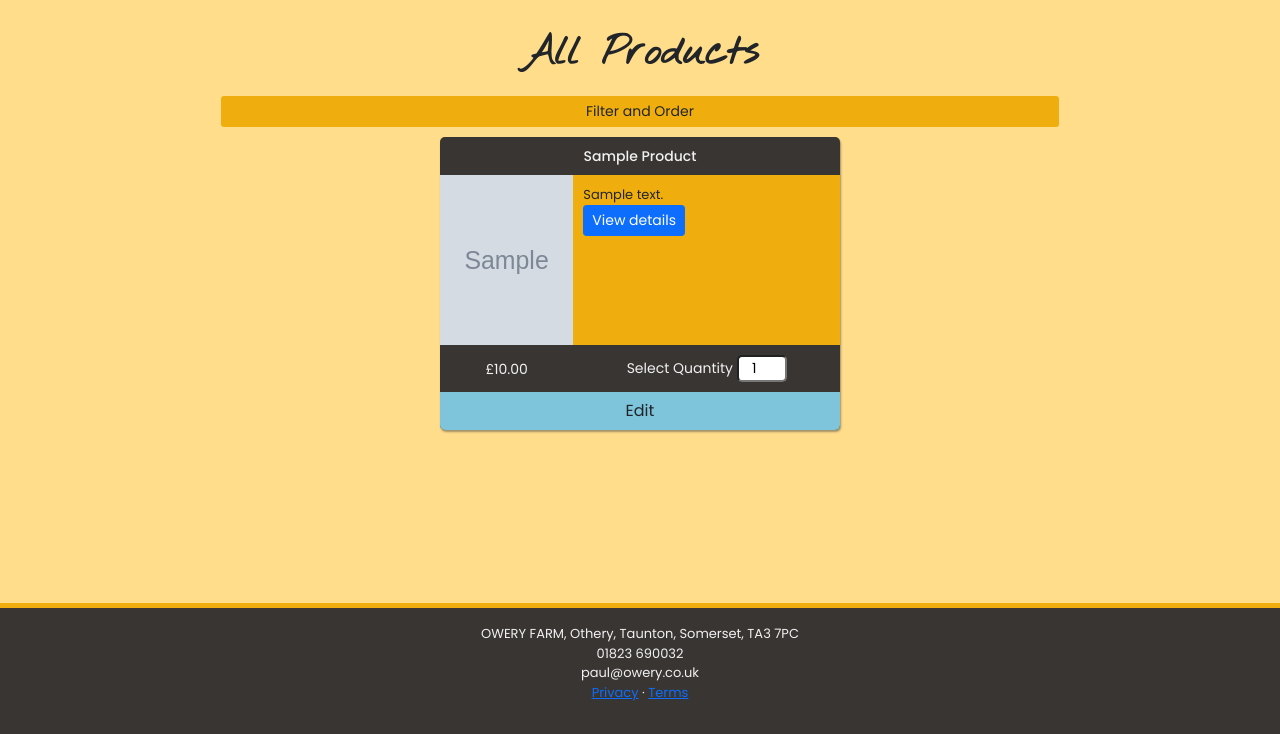
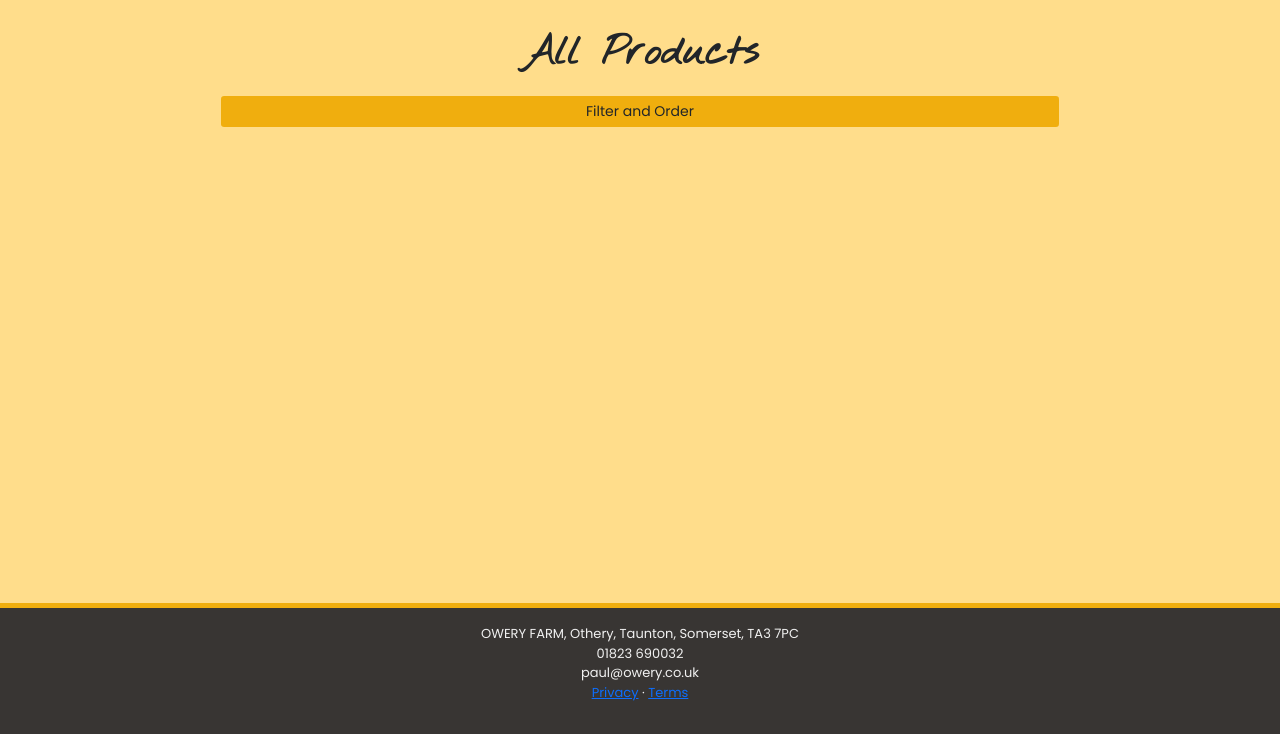
Before and after one commit to PaulWheatcroft/owery-joinery, a Django app: page /products/ in a window 1280 px wide. Shown: the part 66-800 px from the top of the page. Run offline with Django 3.2, Linux system fonts and the light colour scheme; a user stored in the database is signed in; tables that the repository leaves empty hold one stand-in row (values such as "Sample post"); grey boxes marked "Sample" are stand-in pictures; some libraries are stand-ins or nearby versions.

Commit message:
implement is_offer and is_discontinued template logic

```diff
--- a/admin_tools/views.py
+++ b/admin_tools/views.py
@@ -16,11 +16,15 @@ def get_orders(request):
     selected_status = '0'
 
     if request.method == 'POST':
+        # The post contains filter informtion for the list of orders
+        # this is text and or a status
         text = request.POST.get('search-order-text')
         status = request.POST.get('search-status')
         selected_status = status
 
         if text == '' and status == '0':
+            messages.error(request, "You need to enter some text or\
+                select a status before searching")
             orders = all_orders
         elif status == '0':
             searched_orders = Order.objects.filter(
--- a/products/templates/products/edit-product.html
+++ b/products/templates/products/edit-product.html
@@ -11,7 +11,8 @@
             <form action="#" method="POST" id="edit-product-form" enctype="multipart/form-data">
                 {% csrf_token %}
                 {{ form | crispy }}
-                <button type="submit" class="btn btn-primary top-margin">Edit Product</button>
+                <a href="{% url 'filtered_products' edit_product_details.category.id  %}" class="btn btn-secondary top-margin">Back to {{ edit_product_details.category.friendly_name }}</a>
+                <button type="submit" class="btn btn-success top-margin">Save Changes</button>
                 <a href="{% url 'delete_product' edit_product_details.id %}" class="btn btn-danger top-margin">Delete Product</a>
             </form>
         </div>
--- a/products/templates/products/product-details.html
+++ b/products/templates/products/product-details.html
@@ -18,7 +18,11 @@
                 </div>
                 <div class="col-12">
                     <p>{{ product.description|linebreaks }}</p>
+                    {% if product.is_offer %}
+                    <h4><i class="fas fa-star"></i> Special offer price of £{{ product.price }}</h4>
+                    {% else %}
                     <h4>£{{ product.price }}</h4>
+                    {% endif %}
                     <form action="{% url 'add_to_cart' product.id %}" method="POST" class="form">
                         {% csrf_token %}
 
--- a/products/templates/products/products.html
+++ b/products/templates/products/products.html
@@ -104,6 +104,7 @@
             <!-- display products -->
             <div class="row justify-content-around top-margin">
                 {% for product in products %}
+                {% if not product.is_discontinued %}
                 <div class="card col-12 product">
                     <div class="row">
                         <div class="col product-name">
@@ -122,8 +123,11 @@
                         {% endif %}
                         <div class="col-8">
                             <p class="card-text">{{ product.description|truncatewords:25 }}<br>
-                                <a class="btn btn-sm btn-primary" href="{% url 'product_details' product.id %}">View
-                                    details</a>
+                                {% if product.is_offer %}
+                                <a class="btn btn-sm btn-danger" href="{% url 'product_details' product.id %}">Special Offer! View details</a>
+                                {% else %}
+                                <a class="btn btn-sm btn-primary" href="{% url 'product_details' product.id %}">View details</a>
+                                {% endif %}
                             </p>
 
                         </div>
@@ -153,6 +157,7 @@
                         </div>
                     </form>
                 </div>
+                {% endif %}
                 {% endfor %}
             </div>
 
--- a/products/views.py
+++ b/products/views.py
@@ -15,6 +15,8 @@ def all_products(request):
     sort = '1'
 
     if request.method == 'POST':
+        # The POST is called by submitting a
+        # form to filter the products list
         selected_category = request.POST.get('filter-category')
         selected_style = request.POST.get('filter-style')
         sort = request.POST.get('sort-radio')
```
Also changed, not shown: README.md, media/Owery_O_icon_CMYK.jpg (added), owery_joinery/zz__init__.py (deleted).
